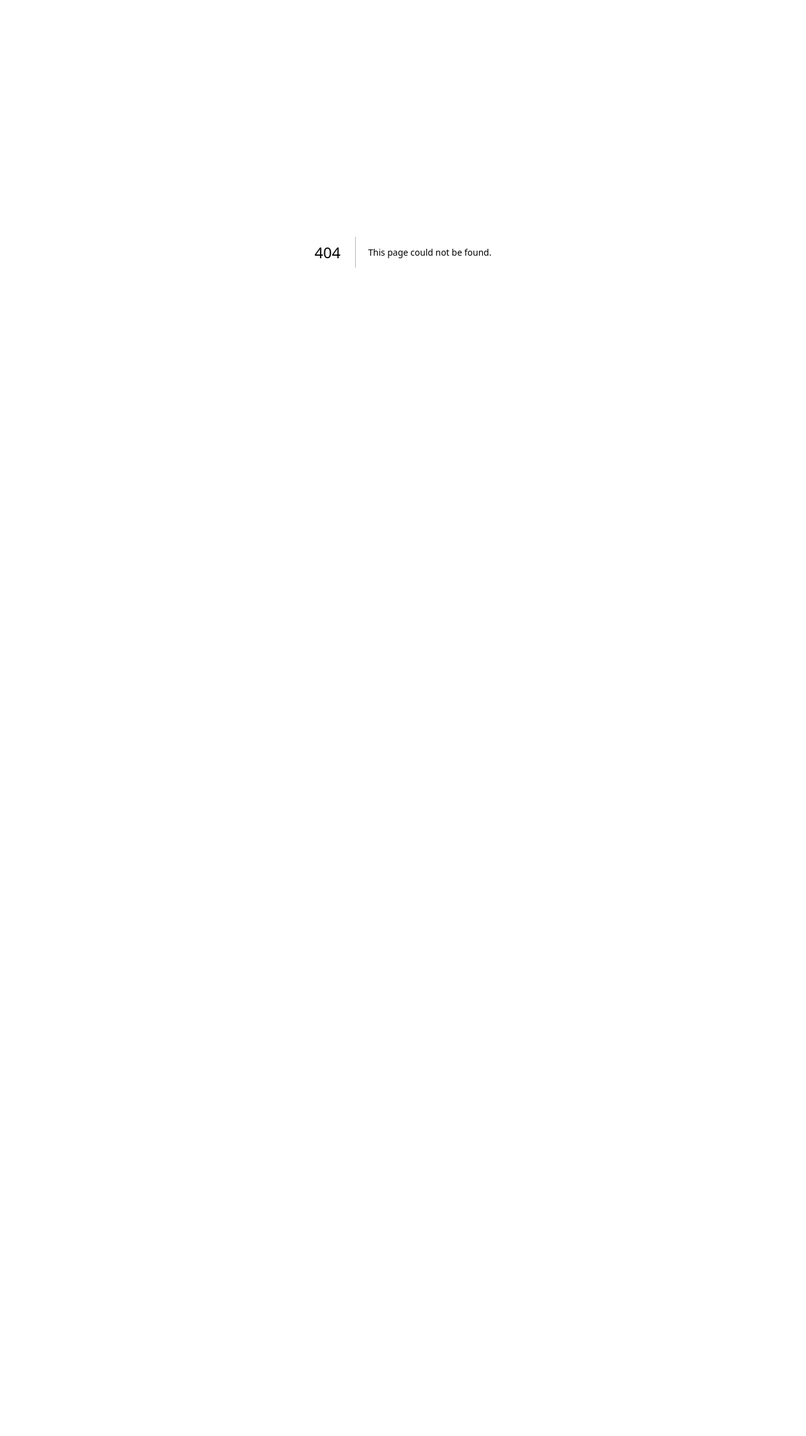
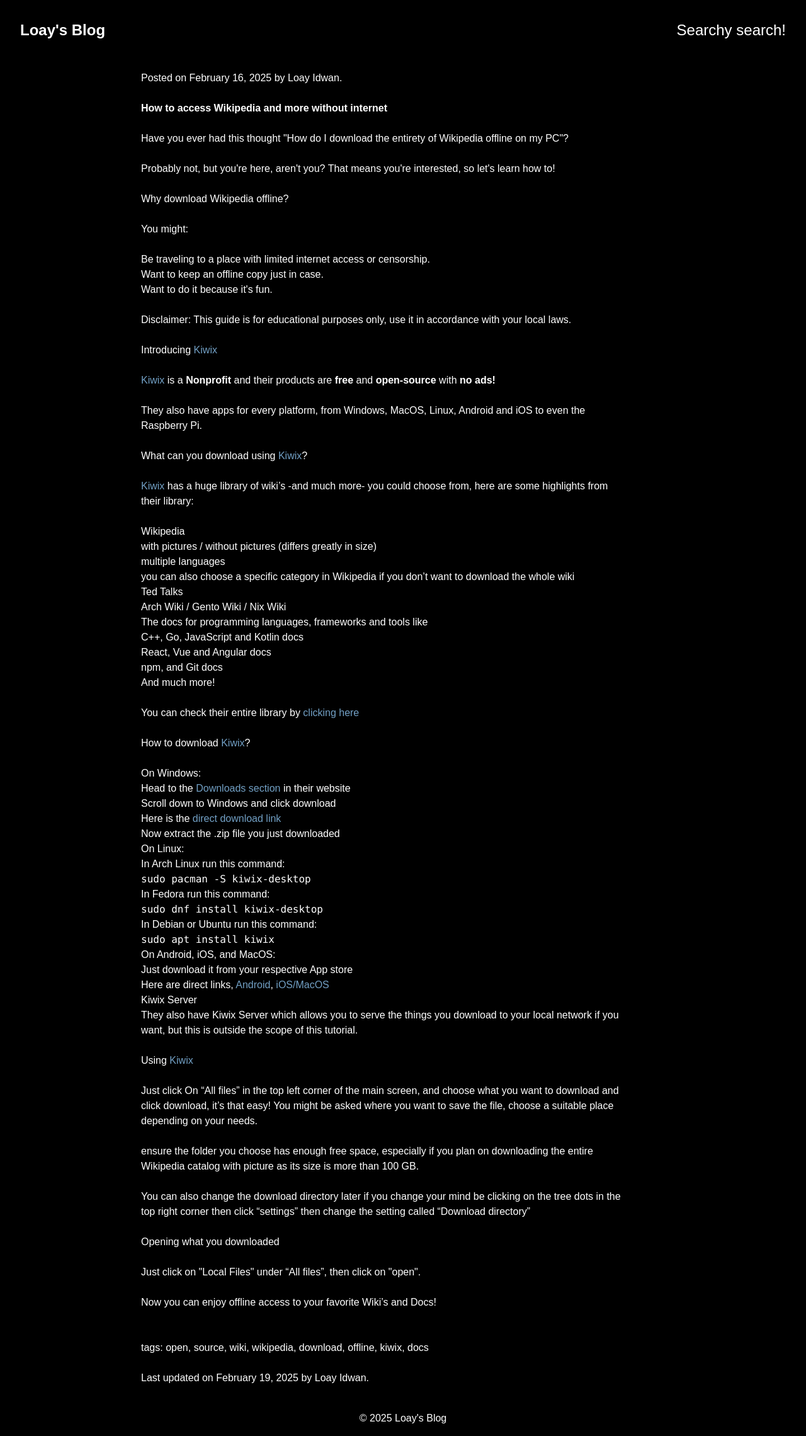
Before and after one commit to lidwan/blog, a Next.js app: page /posts/how-to-access-Wikipedia-and-more-without-internet in a window 1280 px wide. Before the commit this address had no page. Shown: the whole page at 63% size. Before the commit the page ends 800 px from the top, so only its background shows below. Built offline with nearby package versions, Linux system fonts and the light colour scheme.

Commit message:
Implemented displaying post (serverside render)

```diff
--- /dev/null
+++ b/app/posts/[id]/page.js
@@ -0,0 +1,52 @@
+import fs from 'fs';
+import path from 'path';
+import ReactMarkdown from 'react-markdown';
+import rehypeRaw from 'rehype-raw';
+import posts from '@/lib/posts';
+import Footer from '@/components/Footer';
+import NavBar from '@/components/NavBar';
+import PostedOn from '@/components/PostedOn';
+import UpdatedOnAndTags from '@/components/UpdatedOnAndTags';
+
+async function getPostData(postID) {
+  const post = posts.find((p) => p.id === postID);
+
+  if (!post) {
+    return null;
+  }
+  const filePath = path.join(process.cwd(), post.file);
+  const content = fs.readFileSync(filePath, 'utf-8');
+
+  return { content, post };
+}
+
+export default async function Page({params}) {
+  const id = (await params).id;
+  const postData = await getPostData(id);
+
+  if (!postData) {
+    return <div>Post not found</div>;
+  }
+
+  const { content, post } = postData;
+
+  return (
+    <>
+      <NavBar />
+      <div className={"w-[95vw] flex flex-col justify-center"}>
+        <div className={"w-[75vw] max-w-3xl self-center flex flex-col gap-[3vh] mx-[4vh] break-words max-xl:mx-[3vh] max-sm:mx-[5vh]"}>
+            <PostedOn date={post.dateCreated} />
+            <ReactMarkdown rehypePlugins={[rehypeRaw]}>{content}</ReactMarkdown>
+            <UpdatedOnAndTags date={post.dateModified} tags={post.tags.join(", ")} />
+        </div>
+      </div>
+      <Footer />
+    </>
+  );
+}
+
+export async function generateStaticParams() {
+  return posts.map((post) => ({
+    postID: post.id,
+  }));
+}
```
